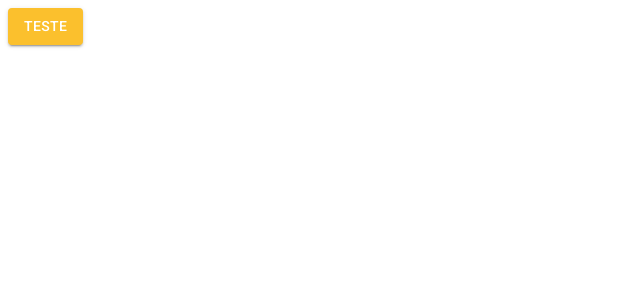
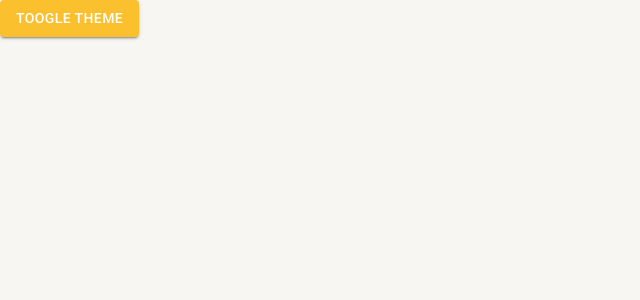
Before and after one commit to wandealves/react-materialui-typescript-web, a React (Create React App) app: page /pagina-inicial in a window 1280 px wide. Shown: the top 300 px of the page, without its empty margins (0-640 px from the left). Built offline with nearby package versions, Linux system fonts and the light colour scheme.

Commit message:
feat: adicionado tema escuro e troca de tema

```diff
--- a/public/index.html
+++ b/public/index.html
@@ -14,7 +14,7 @@
   <link rel="stylesheet" href="https://fonts.googleapis.com/css?family=Roboto:300,400,500,700&display=swap" />
 </head>
 
-<body>
+<body style="margin: 0;padding: 0;">
   <noscript>Você precisa de javascript para rodar a aplicação.</noscript>
   <div id="root"></div>
 </body>
--- a/src/routes/index.tsx
+++ b/src/routes/index.tsx
@@ -1,14 +1,18 @@
 import { Routes, Route, Navigate } from "react-router-dom";
 import { Button } from "@mui/material";
 
+import { useAppThemeContext } from "../shared/contexts";
+
 export const AppRoutes = () => {
+  const {toggleTheme} = useAppThemeContext()
+
   return (
     <Routes>
       <Route
         path="/pagina-inicial"
         element={
-          <Button variant="contained" color="primary">
-            Teste
+          <Button variant="contained" color="primary" onClick={toggleTheme}>
+            Toogle Theme
           </Button>
         }
       />
--- /dev/null
+++ b/src/shared/contexts/ThemeContext.tsx
@@ -0,0 +1,50 @@
+import React, {
+  createContext,
+  useCallback,
+  useContext,
+  useMemo,
+  useState
+} from "react";
+import { ThemeProvider } from "@emotion/react";
+
+import { LightTheme, DarkTheme } from "./../themes";
+import { Box } from "@mui/system";
+
+interface IThemeContextData {
+  themeName: "light" | "dark";
+  toggleTheme: () => void;
+}
+
+const ThemeContext = createContext({} as IThemeContextData);
+
+export const useAppThemeContext = () => {
+  return useContext(ThemeContext);
+};
+
+export const AppThemeProvider: React.FC = ({ children }) => {
+  const [themeName, setThemeName] = useState<"light" | "dark">("light");
+
+  const toggleTheme = useCallback(() => {
+    setThemeName(oldThemeName => (oldThemeName === "light" ? "dark" : "light"));
+  }, []);
+
+  const theme = useMemo(() => {
+    if (themeName === "light") return LightTheme;
+
+    return DarkTheme;
+  }, [themeName]);
+
+  return (
+    <ThemeContext.Provider value={{ themeName, toggleTheme }}>
+      <ThemeProvider theme={theme}>
+        <Box
+          width="100vw"
+          height="100vh"
+          bgcolor={theme.palette.background.default}
+        >
+          {children}
+        </Box>
+      </ThemeProvider>
+    </ThemeContext.Provider>
+  );
+};
--- a/src/shared/contexts/index.ts
+++ b/src/shared/contexts/index.ts
@@ -1 +1 @@
-export {}
+export * from './ThemeContext'
--- /dev/null
+++ b/src/shared/themes/Dark.ts
@@ -0,0 +1,23 @@
+import { createTheme } from "@mui/material";
+import { cyan, yellow } from "@mui/material/colors";
+
+export const DarkTheme = createTheme({
+  palette: {
+    primary: {
+      main: yellow[700],
+      dark: yellow[800],
+      light: yellow[500],
+      contrastText: "#ffffff"
+    },
+    secondary: {
+      main: cyan[500],
+      dark: cyan[400],
+      light: cyan[300],
+      contrastText: "#ffffff"
+    },
+    background: {
+      default: "#202124",
+      paper: "#303134"
+    }
+  }
+});
--- a/src/shared/themes/index.ts
+++ b/src/shared/themes/index.ts
@@ -1 +1,2 @@
 export * from './Light'
+export * from './Dark'
```
Also changed, not shown: src/App.tsx (+4 -4 lines).
